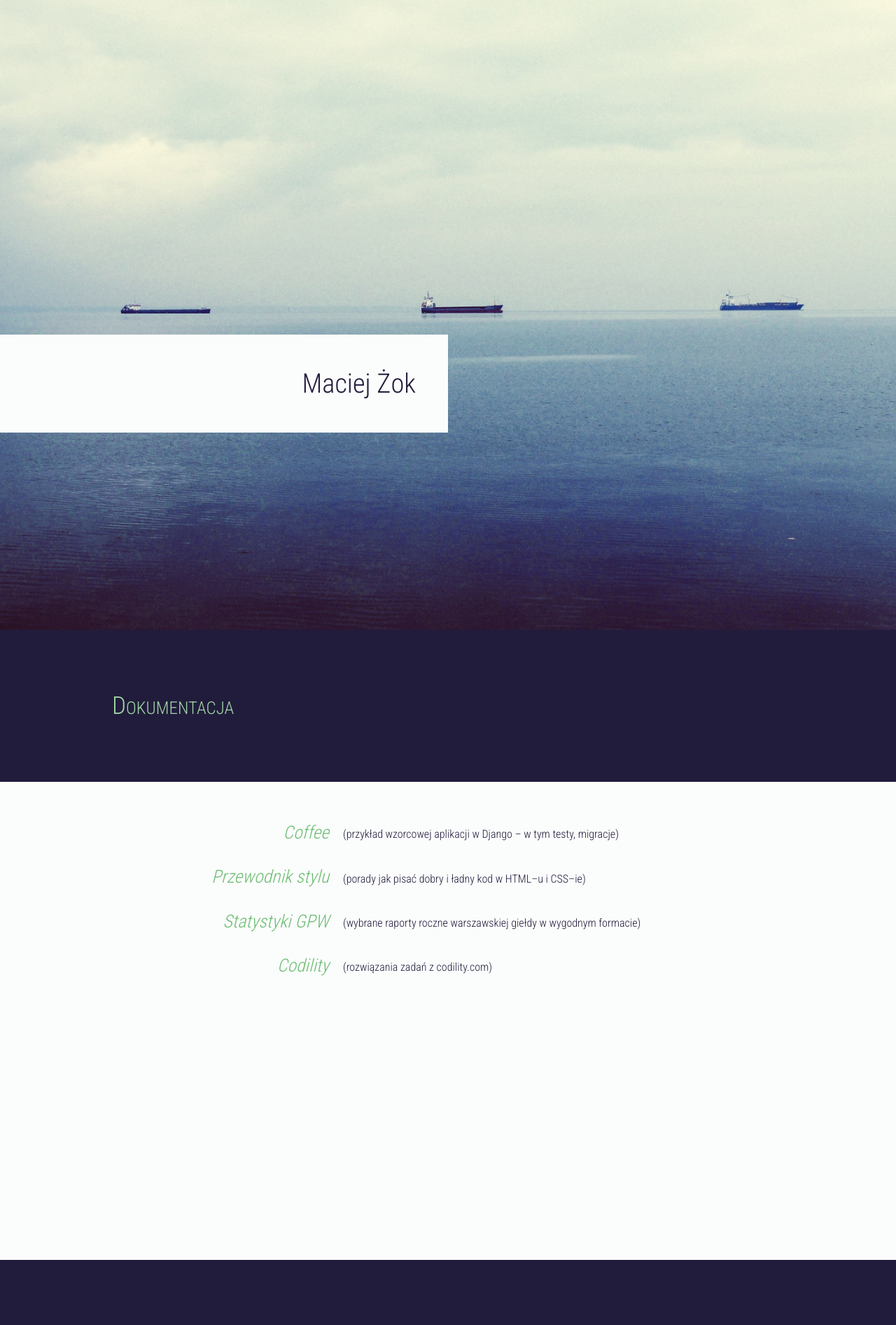
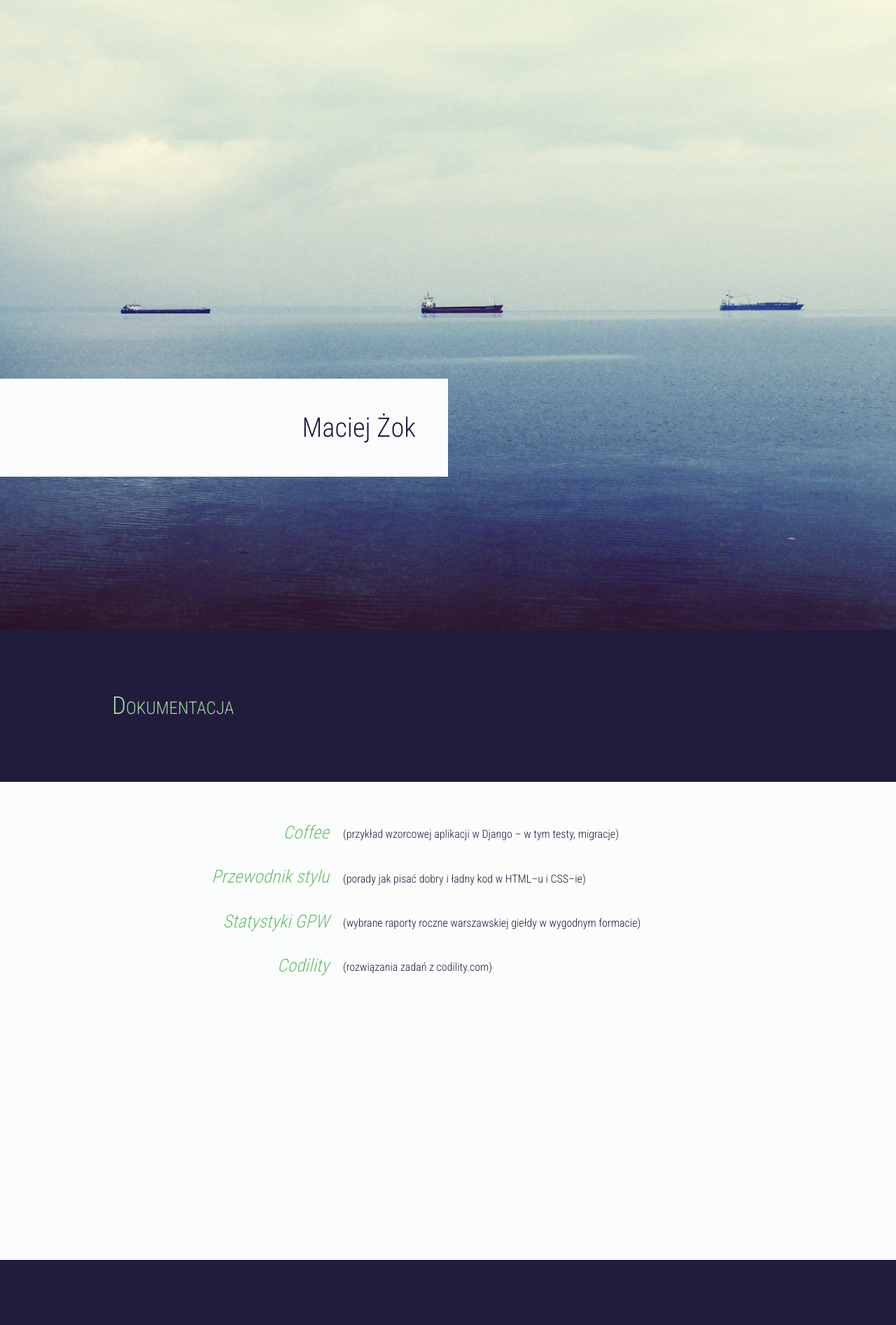
Before and after one commit to macie/macie.github.io, a Jekyll site: the page built from index.html, in a window 1280 px wide. Shown: the top 1893 px of the page at 70% size. Built offline with Jekyll 4.4.1, drawn with Linux system fonts in a browser that asks for light colours; nearby versions of some CDN libraries.

Commit message:
header align

```diff
--- a/_sass/default.scss
+++ b/_sass/default.scss
@@ -105,7 +105,7 @@ body {
 
   header {
     position: absolute;
-    top: 50%;
+    top: 57%;
     left: 0;
     right: 50%;
 
--- a/css/default.css
+++ b/css/default.css
@@ -281,7 +281,7 @@ body footer a:link {
 /* line 106, ../_sass/default.scss */
 #main-page header {
   position: absolute;
-  top: 50%;
+  top: 57%;
   left: 0;
   right: 50%;
   text-align: right;
```
